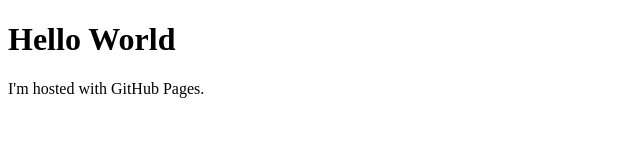
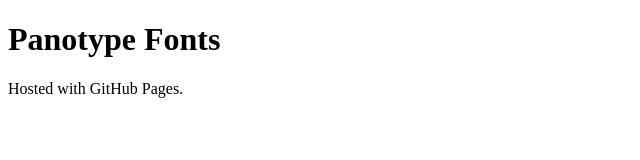
Before and after one commit to Panotypes/panotypes.github.io, a plain HTML site: page index.html in a window 1280 px wide. Shown: the whole page, without its empty margins (0-640 px from the left). Drawn offline with Linux system fonts and the light colour scheme.

Commit message:
Updated default text

```diff
--- a/css/main.css
+++ b/css/main.css
@@ -1,3 +1,3 @@
-background-color{
+h1{
   color: 'green'
 }
--- a/index.html
+++ b/index.html
@@ -4,7 +4,7 @@
   <link rel="stylesheet" href="css/main.css">
 </head>
 <body>
-<h1>Hello World</h1>
-<p>I'm hosted with GitHub Pages.</p>
+<h1>Panotype Fonts</h1>
+<p>Hosted with GitHub Pages.</p>
 </body>
 </html>
```
